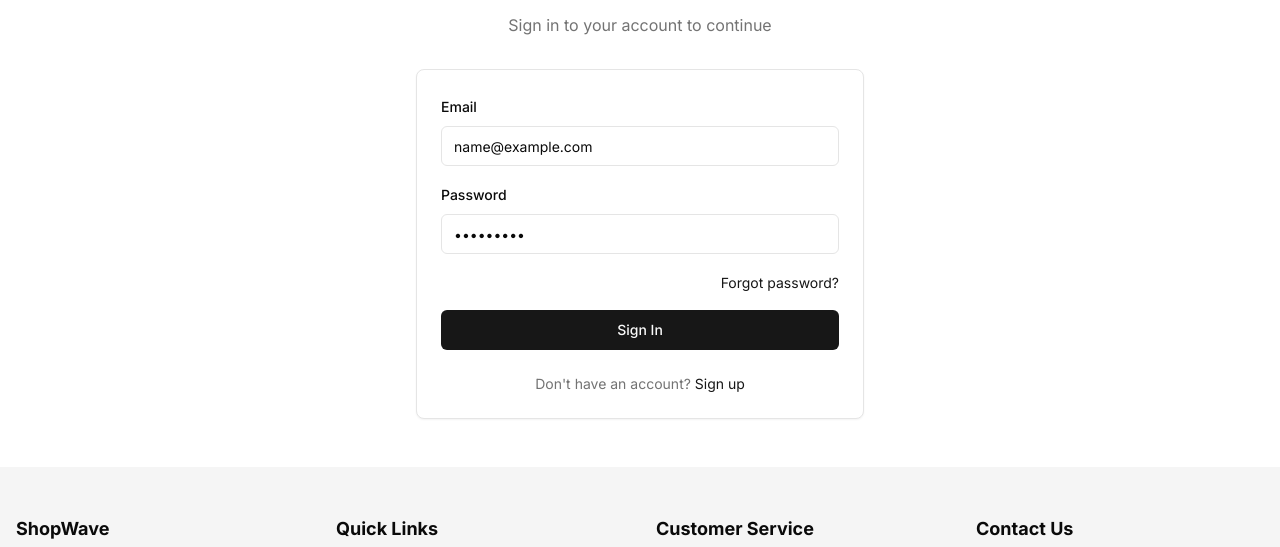
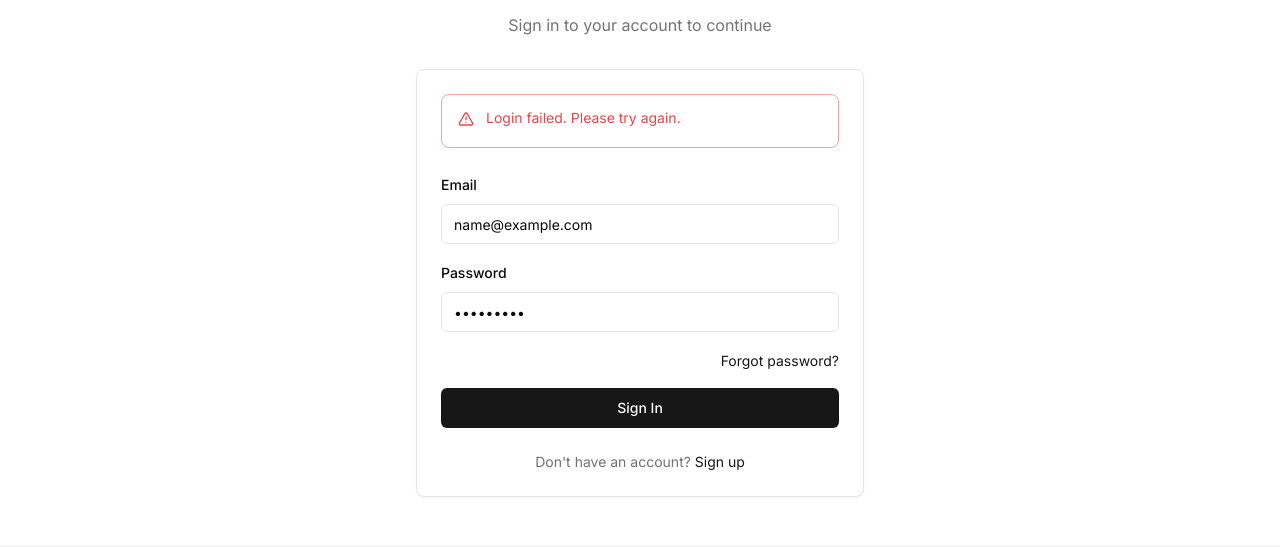
Before and after one commit to w0nsdoof/ShopWave_FPIS, a Next.js app: page /auth/login in a window 1280 px wide. Both pictures are taken after typing "name@example.com", "Sample123" into the empty fields and a click on the button "Sign In". Shown: the part 139-686 px from the top of the page. Built offline with nearby package versions, Linux system fonts and the light colour scheme; no server answers.

Commit message:
Add error alert to login page: display authentication errors and clear on form change

```diff
--- a/app/auth/login/page.tsx
+++ b/app/auth/login/page.tsx
@@ -11,6 +11,8 @@ import { Form, FormControl, FormField, FormItem, FormLabel, FormMessage } from "
 import { Input } from "@/components/ui/input"
 import { useToast } from "@/components/ui/use-toast"
 import { useAuth } from "@/hooks/use-auth"
+import { Alert, AlertDescription } from "@/components/ui/alert"
+import { AlertTriangle } from "lucide-react"
 
 const loginSchema = z.object({
   email: z.string().email({ message: "Please enter a valid email address" }),
@@ -21,6 +23,7 @@ type LoginFormValues = z.infer<typeof loginSchema>
 
 export default function LoginPage() {
   const [isLoading, setIsLoading] = useState(false)
+  const [authError, setAuthError] = useState<string | null>(null)
   const router = useRouter()
   const { toast } = useToast()
   const { login } = useAuth()
@@ -33,8 +36,16 @@ export default function LoginPage() {
     },
   })
 
+  // Clear authentication error when user modifies form
+  const handleFormChange = () => {
+    if (authError) {
+      setAuthError(null)
+    }
+  }
+
   const onSubmit = async (data: LoginFormValues) => {
     setIsLoading(true)
+    setAuthError(null)
 
     try {
       await login(data.email, data.password)
@@ -60,6 +71,8 @@ export default function LoginPage() {
         }
       }
 
+      setAuthError(errorMessage)
+
       toast({
         title: "Login failed",
         description: errorMessage,
@@ -79,8 +92,19 @@ export default function LoginPage() {
         </div>
 
         <div className="bg-card rounded-lg border p-6 shadow-sm">
+          {authError && (
+            <Alert variant="destructive" className="mb-6">
+              <AlertTriangle className="h-4 w-4" />
+              <AlertDescription>{authError}</AlertDescription>
+            </Alert>
+          )}
+
           <Form {...form}>
-            <form onSubmit={form.handleSubmit(onSubmit)} className="space-y-4">
+            <form
+              onSubmit={form.handleSubmit(onSubmit)}
+              onChange={handleFormChange}
+              className="space-y-4"
+            >
               <FormField
                 control={form.control}
                 name="email"
```
